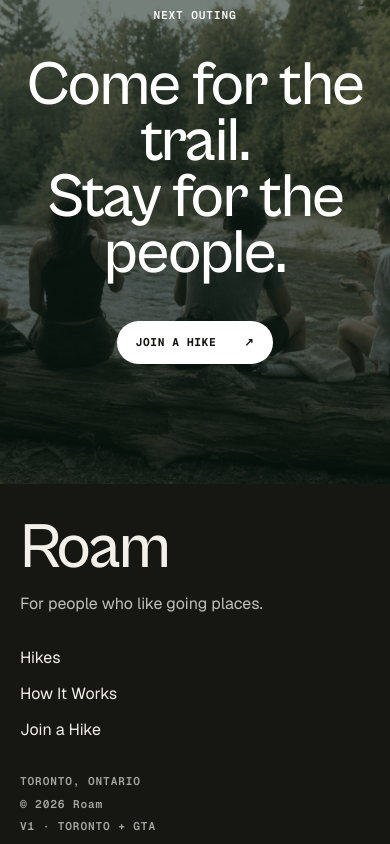
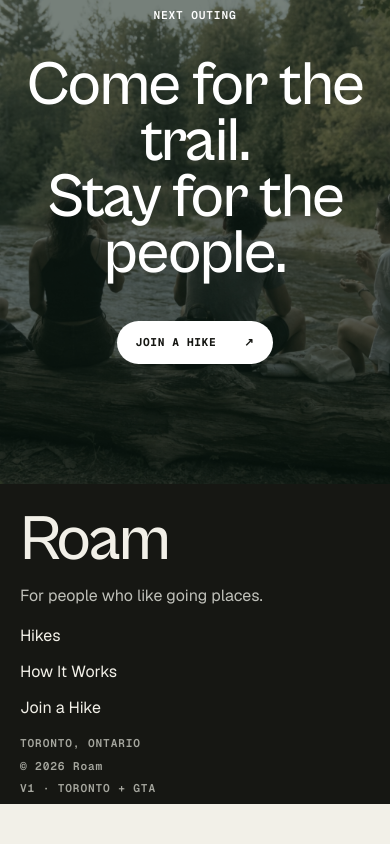
Before and after one commit to richelkim/Roam, a Next.js app: page / in a window 390 px wide. Shown: the part 3440-4284 px from the top of the page. After the commit the page ends 4244 px from the top, so only its background shows below. Built offline with nearby package versions, Linux system fonts and the light colour scheme; no server answers.

Commit message:
style: tighten and align footer

```diff
--- a/app/global.css
+++ b/app/global.css
@@ -253,12 +253,12 @@ a:focus-visible, button:focus-visible, input:focus-visible, select:focus-visible
 .final-cta-copy { position: relative; z-index: 2; display: flex; flex-direction: column; align-items: center; padding: 48px 20px; }
 .final-cta-copy h2 { margin: 24px 0 38px; font-family: var(--display); font-size: clamp(3.8rem, 9vw, 9rem); letter-spacing: -.03em; line-height: .9; font-weight: 500; }
 
-.site-footer { padding: 42px 24px 10px; background: var(--ink); color: var(--paper); display: grid; grid-template-columns: 1.4fr .8fr 1fr; gap: 24px; }
+.site-footer { padding: 32px 24px 8px; background: var(--ink); color: var(--paper); display: grid; grid-template-columns: 1.4fr .8fr 1fr; gap: 20px; }
 .footer-wordmark { display: block; font-size: clamp(4rem, 8vw, 8rem); }
 .site-footer p { margin: 12px 0 0; color: #bfc0b9; }
-.site-footer nav { display: flex; flex-direction: column; gap: 12px; padding-top: 10px; }
+.site-footer nav { display: flex; flex-direction: column; gap: 12px; padding-top: 0; align-self: end; }
 .site-footer nav a:hover { color: #8fa4ff; }
-.footer-meta { display: flex; flex-direction: column; gap: 8px; align-items: flex-end; padding-top: 12px; color: #a6a79f; }
+.footer-meta { display: flex; flex-direction: column; gap: 8px; align-items: flex-end; padding-top: 0; align-self: end; color: #a6a79f; }
 
 .index-hero { padding-top: clamp(124px, 12vw, 174px); padding-bottom: 72px; }
 .index-title-row { display: flex; justify-content: space-between; }
@@ -417,7 +417,8 @@ a:focus-visible, button:focus-visible, input:focus-visible, select:focus-visible
   .final-cta { min-height: 72svh; }
   .final-cta-image { object-position: 52% 70%; }
   .final-cta-copy h2 { font-size: 3.9rem; }
-  .site-footer { grid-template-columns: 1fr; padding: 32px 20px 10px; gap: 20px; }
+  .site-footer { grid-template-columns: 1fr; padding: 24px 20px 8px; gap: 16px; }
+  .site-footer nav, .footer-meta { align-self: start; }
   .footer-meta { align-items: flex-start; }
   .index-hero { padding-top: 154px; }
   .index-hero h1 { font-size: clamp(6.4rem, 31vw, 10rem); margin-top: 42px; }
```
